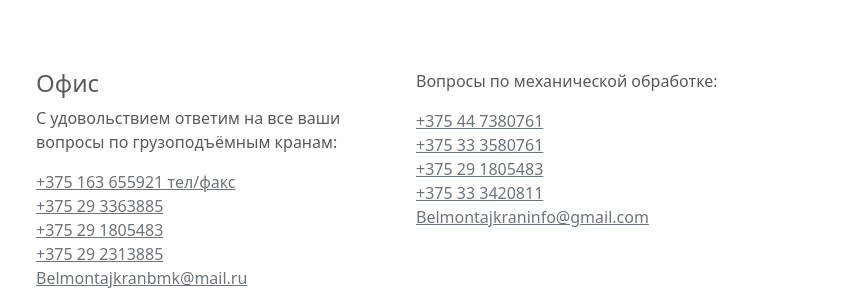
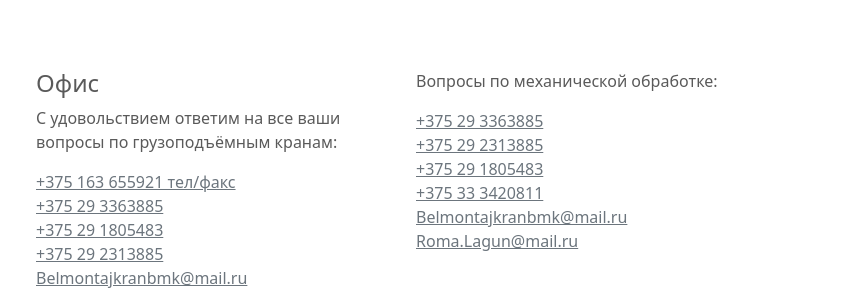
Before and after one commit to KozlovskiyDN/belmontajkran, a plain HTML site: page remont.html in a window 1280 px wide. Shown: the part 2056-2363 px from the top of the page, 426-1280 px from the left. Drawn offline with Linux system fonts and the light colour scheme.

Commit message:
NEW.2 2023

```diff
--- a/remont.html
+++ b/remont.html
@@ -84,7 +84,7 @@
         <div class="row myopacity ">
 <!-- Ремонт металлоконструкций, ремонт и настройка приборов. -->
             <h1 class="fw-bold text-center mb-5">Обслуживание, ремонт и модернизация грузоподъемного и другого технологического и промышленного оборудования.</h1>
-            <p class="text-center"><a class="btn btn-lg btn-warning text-dark link-secondary fw-bold" href="tel: +375447380761">ПОЗВОНИТЕ НАМ!</a></p>
+            <p class="text-center"><a class="btn btn-lg btn-warning text-dark link-secondary fw-bold" href="tel: +375293363885">ПОЗВОНИТЕ НАМ!</a></p>
         </div>
 
 
@@ -171,11 +171,12 @@
             <div class="col-md">
                 <p>Вопросы по механической обработке:</p>
                 <ul class="list-unstyled text-small">
-                    <li><a class="link-secondary" href="tel: +375447380761">+375 44 7380761</a></li>
-                    <li><a class="link-secondary" href="tel: +375333580761">+375 33 3580761</a></li>
+                    <li><a class="link-secondary" href="tel: +375293363885">+375 29 3363885</a></li>
+                    <li><a class="link-secondary" href="tel: +375292313885">+375 29 2313885</a></li>
                     <li><a class="link-secondary" href="tel: +375291805483">+375 29 1805483</a></li>
                     <li><a class="link-secondary" href="tel: +375333420811">+375 33 3420811</a></li>
-                    <li><a class="link-secondary" href="mailto: Belmontajkraninfo@mail.com">Belmontajkraninfo@gmail.com</a></li>
+                    <li><a class="link-secondary" href="mailto: Belmontajkranbmk@mail.ru">Belmontajkranbmk@mail.ru</a></li>
+                    <li><a class="link-secondary" href="mailto: Roma.Lagun@mail.ru">Roma.Lagun@mail.ru</a></li>
                 </ul>
             </div>
 
```
Also changed, not shown: gruzopodemnye.html (+4 -3 lines), index.html (+5 -4 lines), produkt.html (+5 -4 lines), proizvodstvo.html (+5 -4 lines).
